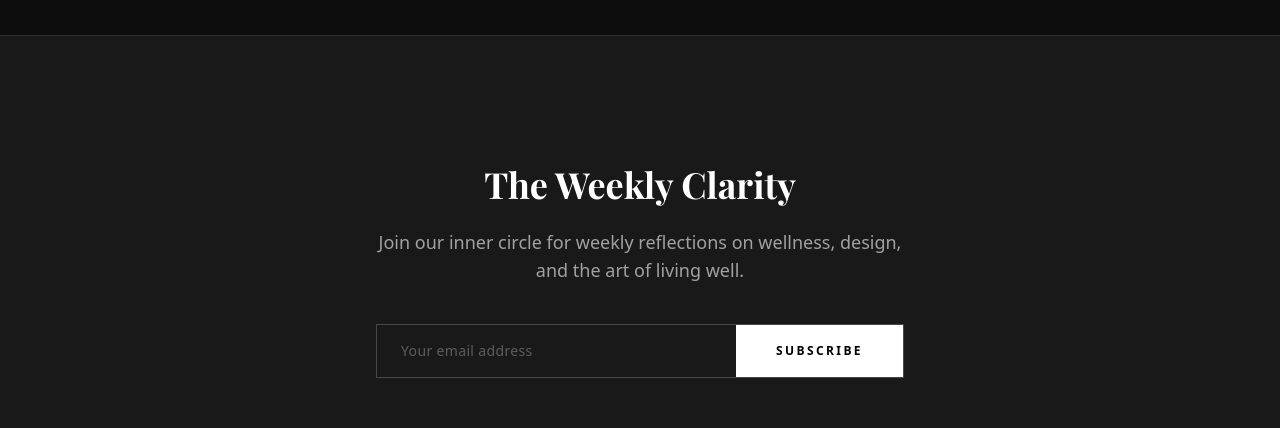
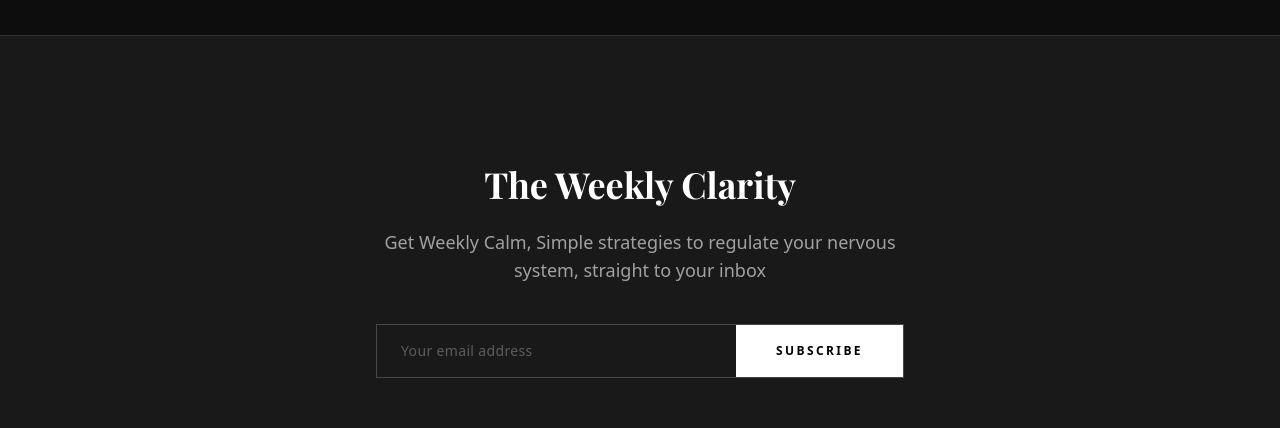
Before and after one commit to FormiloStudios/calmclarity_stitch, a Next.js app: page /story in a window 1280 px wide. Shown: the part 3219-3647 px from the top of the page. Built offline with nearby package versions, Linux system fonts and the light colour scheme; a web font is replaced by a local one.

Commit message:
Update Newsletter text and add success state

```diff
--- a/src/components/NewsletterSection.tsx
+++ b/src/components/NewsletterSection.tsx
@@ -1,4 +1,16 @@
+"use client";
+
+import { useState } from "react";
+
 export function NewsletterSection() {
+    const [status, setStatus] = useState<"idle" | "success">("idle");
+
+    const handleSubmit = (e: React.FormEvent) => {
+        e.preventDefault();
+        // Simulate subscription
+        setStatus("success");
+    };
+
     return (
         <section className="bg-white/5 py-32 border-t border-white/10">
             <div className="max-w-xl mx-auto px-6 text-center">
@@ -6,11 +18,21 @@ export function NewsletterSection() {
                     The Weekly Clarity
                 </h3>
                 <p className="text-muted mb-10 text-lg font-light">
-                    Join our inner circle for weekly reflections on wellness, design, and
-                    the art of living well.
+                    Get Weekly Calm, Simple strategies to regulate your nervous system, straight to your inbox
                 </p>
-                <form className="flex flex-col sm:flex-row gap-0 border border-white/20 focus-within:border-white transition-colors">
+
+                {status === "success" ? (
+                    <div className="p-6 border border-white/20 bg-white/5 animate-fade-in">
+                        <p className="text-white font-medium">Thank you for subscribing!</p>
+                        <p className="text-muted text-sm mt-2">Check your inbox for your first strategies soon.</p>
+                    </div>
+                ) : (
+                    <form
+                        onSubmit={handleSubmit}
+                        className="flex flex-col sm:flex-row gap-0 border border-white/20 focus-within:border-white transition-colors"
+                    >
                         <input
+                            required
                             className="flex-grow bg-transparent border-none focus:ring-0 px-6 py-4 text-sm tracking-wide text-white placeholder:text-muted/50 font-light"
                             placeholder="Your email address"
                             type="email"
@@ -22,6 +44,7 @@ export function NewsletterSection() {
                             Subscribe
                         </button>
                     </form>
+                )}
             </div>
         </section>
     );
```
Lines whose indentation alone changed are shown as unchanged.
